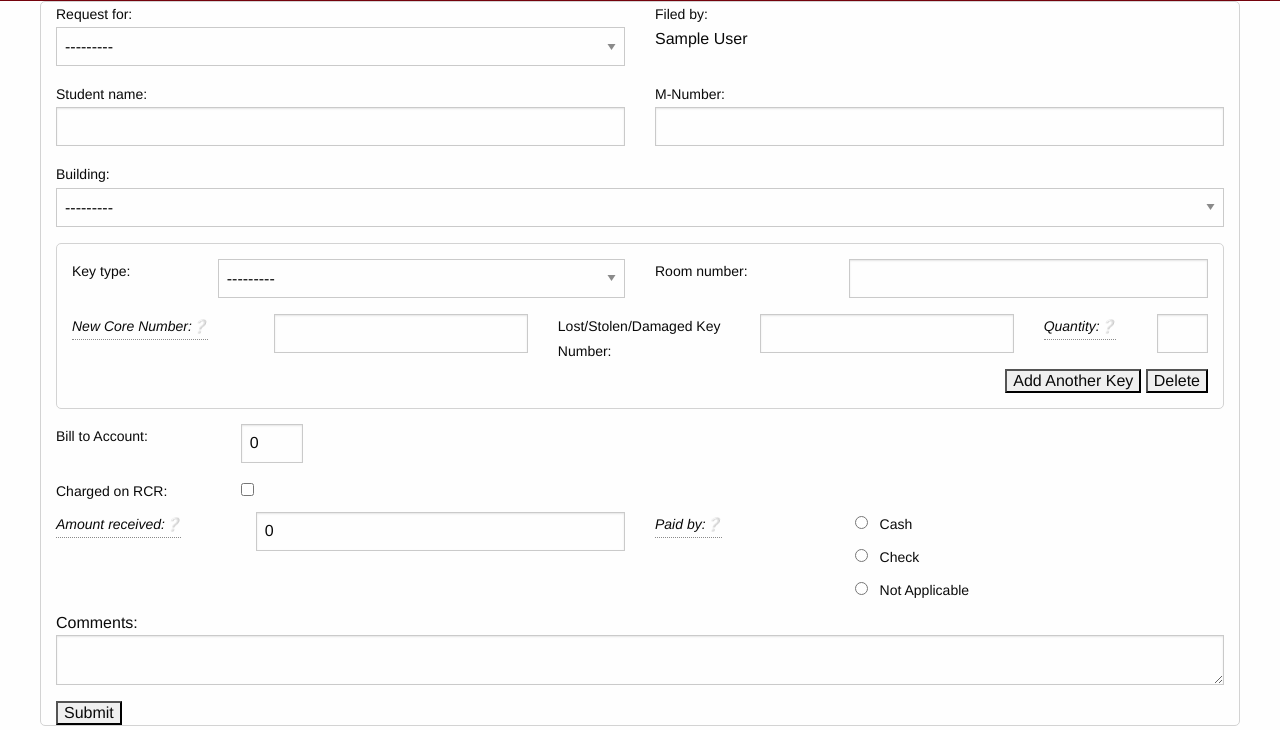
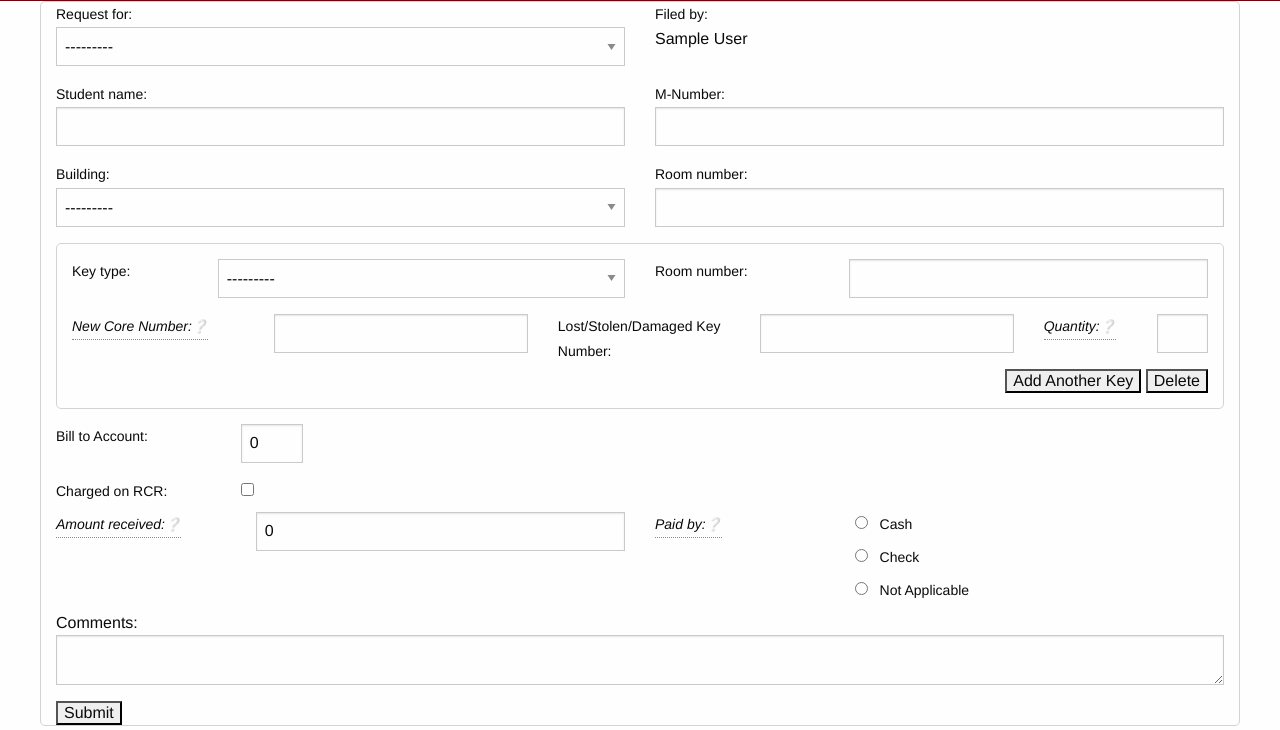
Before and after one commit to mostateresnet/keyformproject, a Django app: page /create in a window 1280 px wide. Shown: the part 70-800 px from the top of the page. Run offline with Django 3.2, Linux system fonts and the light colour scheme; the visitor is signed in with stand-in values (Sample User, id 1); data comes from the database, SQL or seed files in the repository; data that the repository does not hold is empty.

Commit message:
synchronize room number across the create form

```diff
--- a/keyform/static/keyform/js/add_form.js
+++ b/keyform/static/keyform/js/add_form.js
@@ -1,7 +1,9 @@
 $(document).ready(function() {
     $('#form-set').on('click', '.generate_forms', function() {
         var form_idx = $('#id_keydata_set-TOTAL_FORMS').val();
-        $('#form-set').append($('#empty_form').html().replace(/__prefix__/g, form_idx));
+        var new_form = $($('#empty_form').html().replace(/__prefix__/g, form_idx));
+        new_form.find('input[id$=-room_number]').val(previous_val);
+        $('#form-set').append(new_form);
         $('#id_keydata_set-TOTAL_FORMS').val(parseInt(form_idx) + 1);
     });
 
@@ -22,4 +24,18 @@ $(document).ready(function() {
     }
 
     $('#form-set').on('click change','.keydata-form select[data-pks_with_hide_core_number]', hide_keydata_field);
+
+    var global_room_number = $("[name=keydata_set-__prefix__-room_number]");
+    global_room_number.on('keyup', synchronize_room_number)
+
+    var previous_val = global_room_number.val();
+    function synchronize_room_number (){
+        var current_val = global_room_number.val();
+        $(".keydata-form input[id$=-room_number]").each(function() {
+            if ($(this).val() == previous_val){
+                $(this).val(current_val);
+            }
+        });
+        previous_val = current_val;
+    };
 });
--- a/keyform/templates/keyform/add_form.html
+++ b/keyform/templates/keyform/add_form.html
@@ -40,11 +40,16 @@
                 {{ form.bpn.label_tag }}
                 {{ form.bpn }}
             </div>
-            <div class="large-12 columns">
+            <div class="large-6 columns">
                 {{ form.request_formset.management_form }}
                 {{ form.building.errors }}
                 {{ form.building.label_tag }}
                 {{ form.building }}
+            </div>
+            <div class="large-6 columns">
+                {{ form.request_formset.empty_form.room_number.label_tag }}
+                {{ form.request_formset.empty_form.room_number.errors }}
+                {{ form.request_formset.empty_form.room_number }}
             </div>
             <div id="form-set">
                 {% for keydata_form in form.request_formset.forms %}
```
